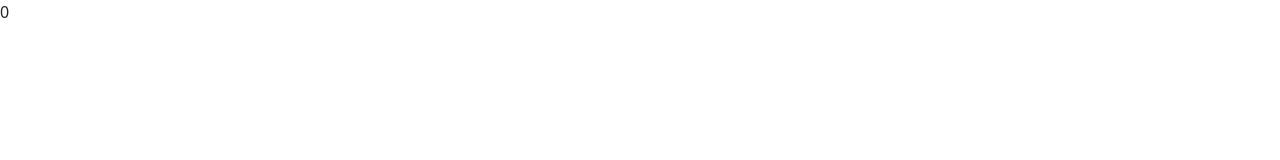
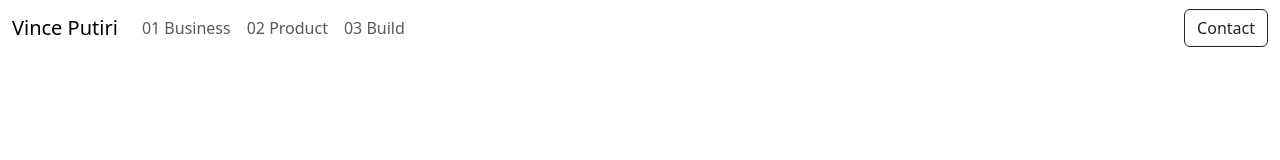
Before and after one commit to vputiri2024/5610_Project_1, a website: page index.html in a window 1280 px wide. Drawn offline with nearby package versions, Linux system fonts and the light colour scheme.

Commit message:
Add Navigation

```diff
--- a/index.html
+++ b/index.html
@@ -13,11 +13,29 @@
     />
 
     <link rel="stylesheet" href="stylesheet.css" />
-  </head>
-<!--  Body-->
-  <body class="d-flex flex-column h-100">
-<!--  Header and Navigation-->
-    <header>0
-      <nav class="navbar navbar-expand-lg</nav>
-    </header>
+   <body>
+    <!--    Header and Navigation-->
+      <header>
+        <nav class="navbar navbar-expand-lg">
+          <div class="container-fluid">
+            <a class="navbar-brand" href="#">Vince Putiri</a>
+            <div class="collapse navbar-collapse" id="navbarSupportedContent">
+              <ul class="navbar-nav me-auto mb-2 mb-lg-0">
+                <li class="nav-item">
+                  <a class="nav-link" href="#">01 Business</a>
+                </li>
+                <li class="nav-item">
+                  <a class="nav-link" href="#">02 Product</a>
+                </li>
+                <li class="nav-item">
+                  <a class="nav-link" href="#">03 Build</a>
+                </li>
+              </ul>
+              <a class="btn btn-outline-dark" type="#contact">Contact</a>
+            </div>
+          </div>
+        </nav>
+      </header>
+  </body>
+
 </html>
```
